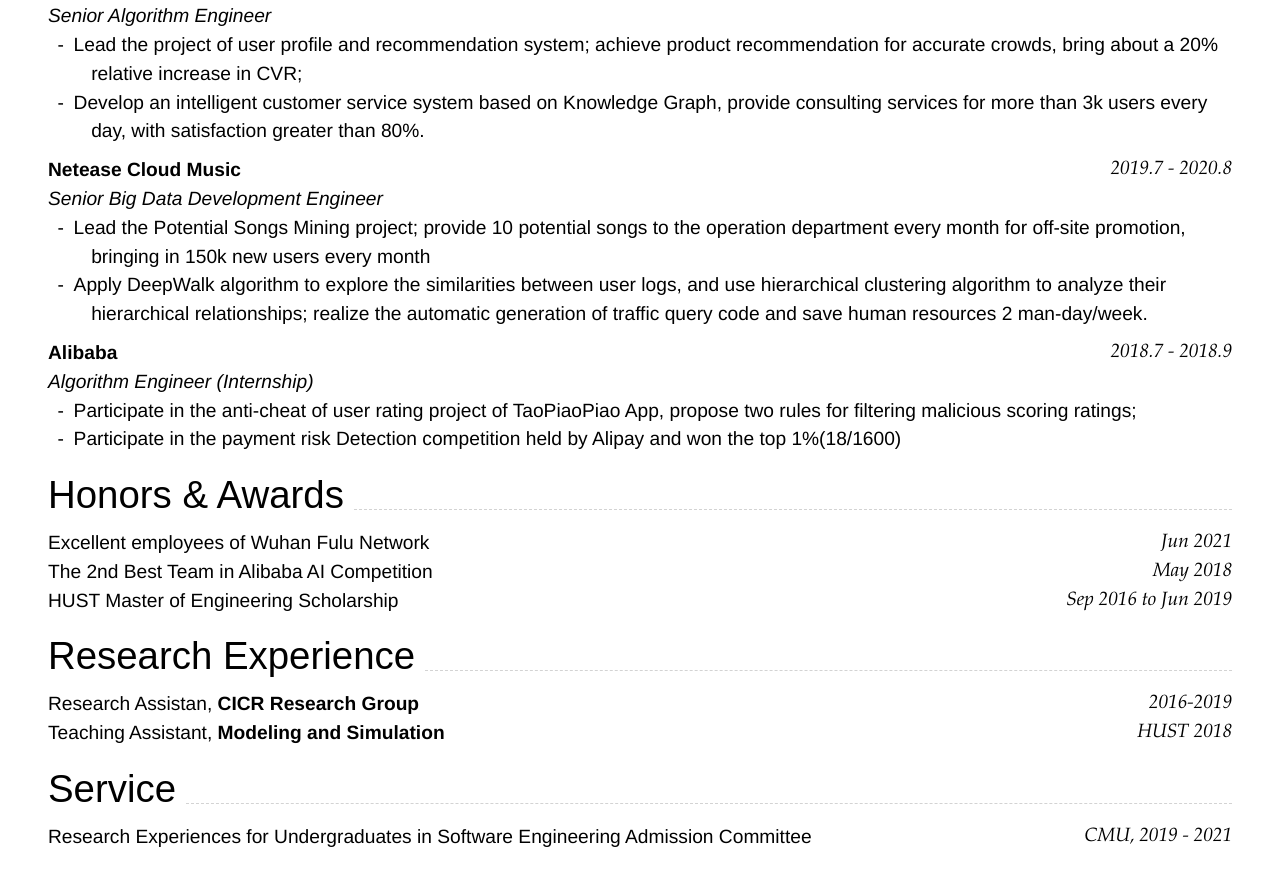
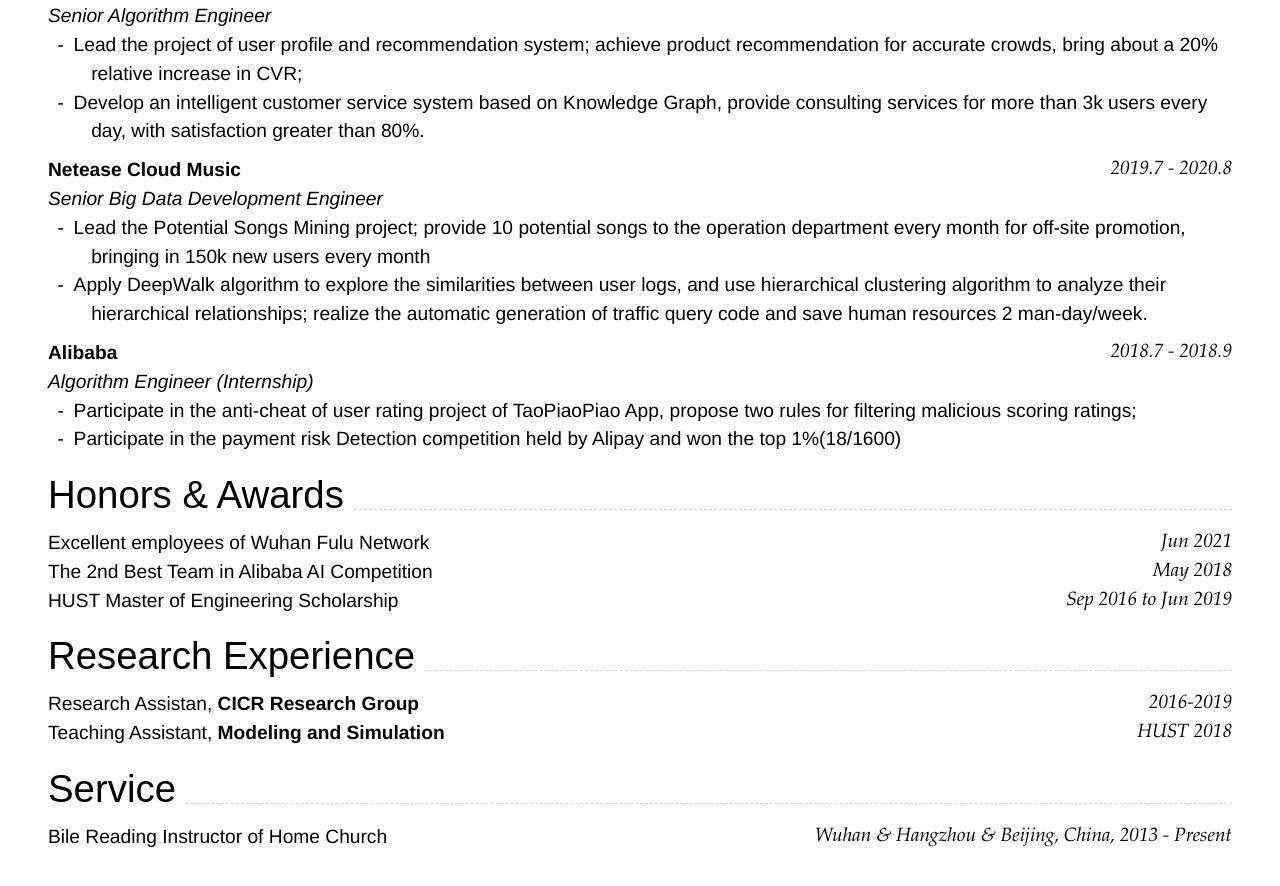
Before and after one commit to Zhuifeng414/wanglei.github.io, a Jekyll site: the page built from index.md, in a window 1280 px wide and 900 px high, scrolled down 1147 px. Shown: the top 886 px of the window. Built offline with Jekyll 4.4.1, drawn with Linux system fonts in a browser that asks for light colours; nearby versions of some CDN libraries.

Commit message:
Update index.md

```diff
--- a/index.md
+++ b/index.md
@@ -96,7 +96,7 @@
 
 ## Service
 
-Research Experiences for Undergraduates in Software Engineering Admission Committee `CMU, 2019 - 2021` <br>
+Bile Reading Instructor of Home Church `Wuhan & Hangzhou & Beijing, China, 2013 - Present` <br>
 
 <!-- ### Footer
 
```
